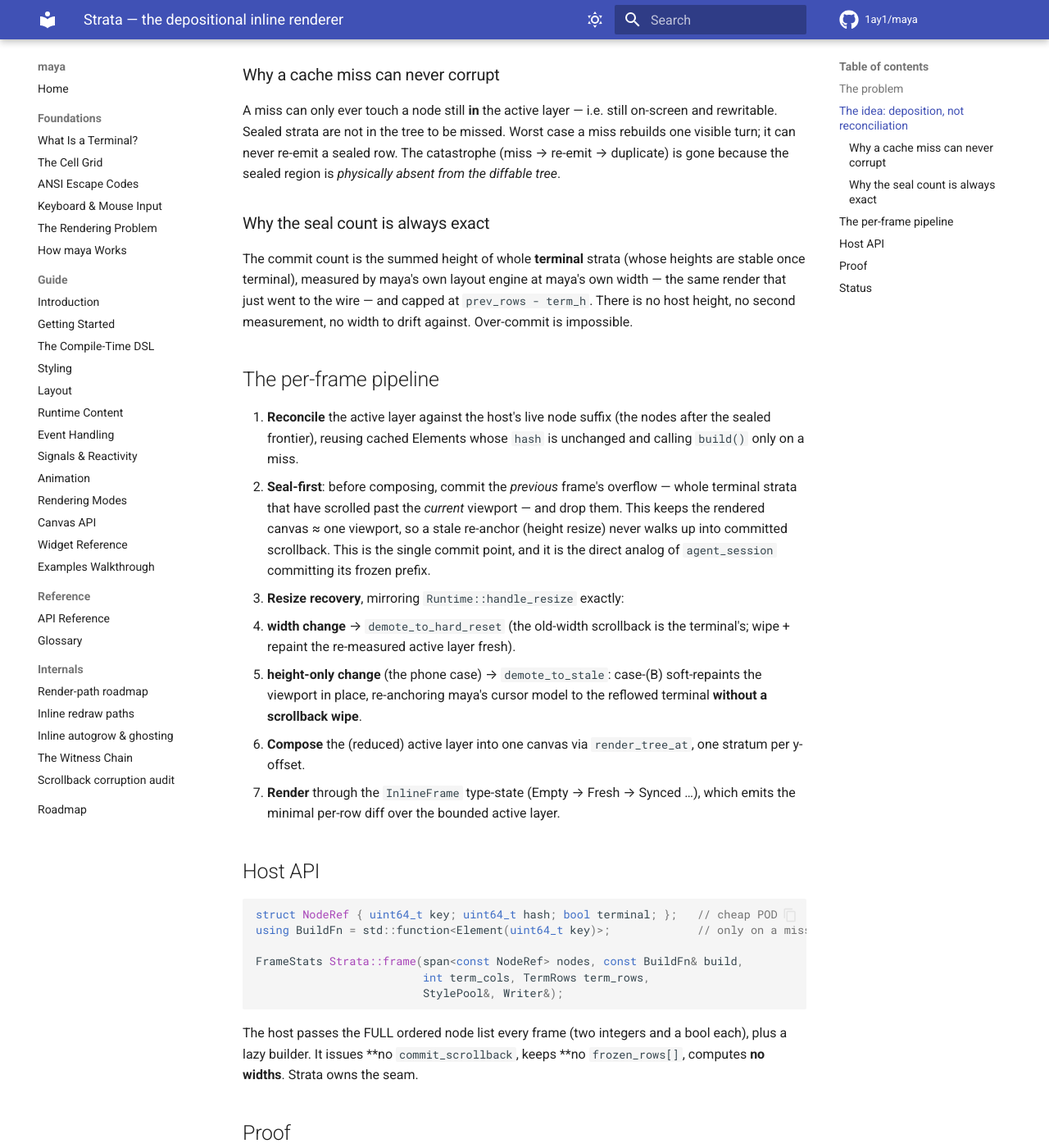
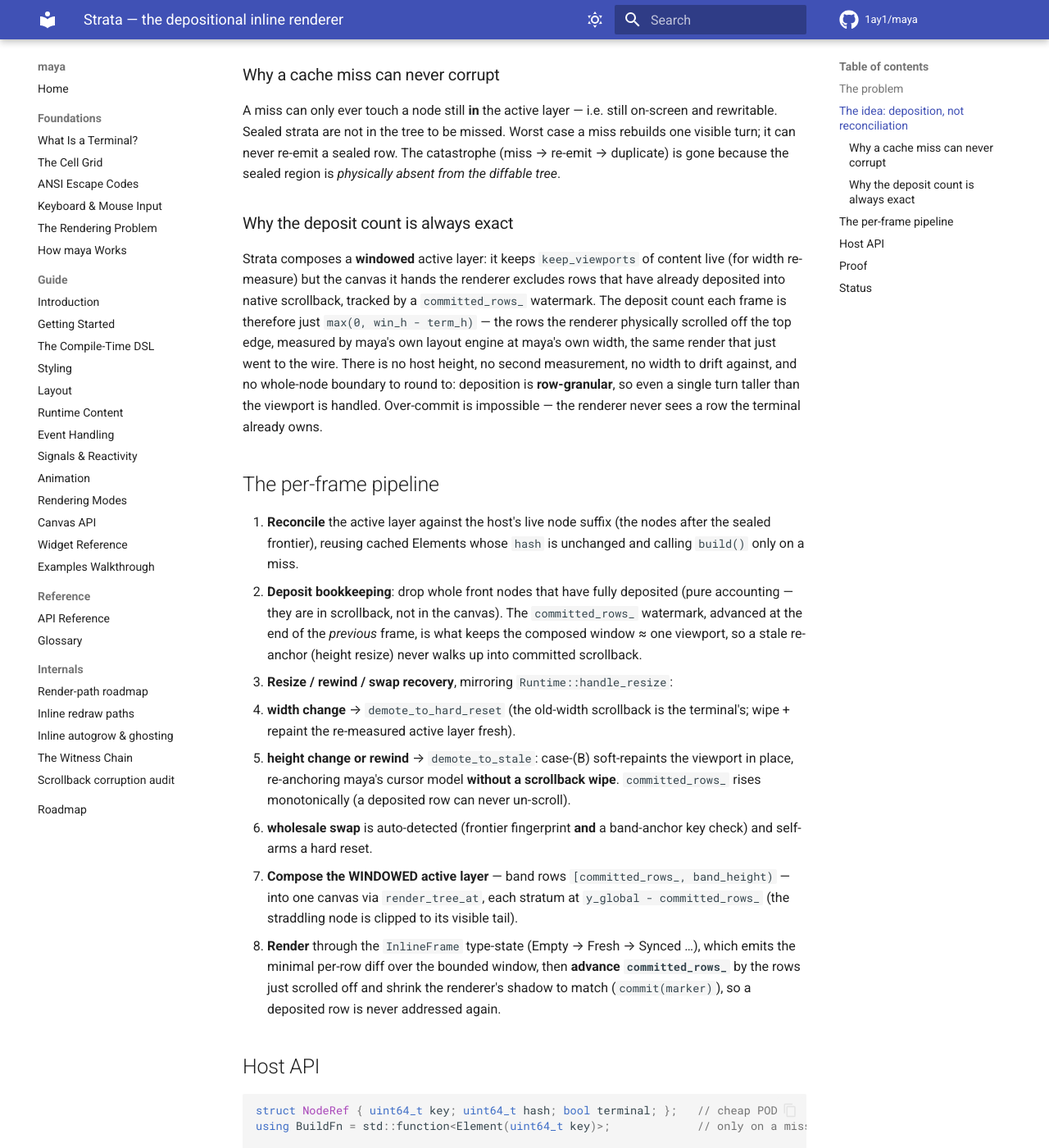
Before and after one commit to 1ay1/maya, an MkDocs documentation site: the page built from docs/internals/strata-renderer.md, in a window 1280 px wide and 1400 px high, scrolled down 1013 px. Shown: the whole window at 82% size. Built offline with MkDocs 1.6.1 and Material for MkDocs 9.7.7, drawn with Linux system fonts in a browser that asks for light colours; comment, search, counter and statistics services are not loaded; some of the changed text lies outside the part shown.

Commit message:
strata: windowed compose with row-granular deposition watermark (deposition invariant holds under adversarial fuzz)

````diff
--- a/docs/internals/strata-renderer.md
+++ b/docs/internals/strata-renderer.md
@@ -49,35 +49,48 @@ missed. Worst case a miss rebuilds one visible turn; it can never re-emit a
 sealed row. The catastrophe (miss → re-emit → duplicate) is gone because
 the sealed region is *physically absent from the diffable tree*.
 
-### Why the seal count is always exact
+### Why the deposit count is always exact
 
-The commit count is the summed height of whole **terminal** strata (whose
-heights are stable once terminal), measured by maya's own layout engine at
-maya's own width — the same render that just went to the wire — and capped
-at `prev_rows - term_h`. There is no host height, no second measurement, no
-width to drift against. Over-commit is impossible.
+Strata composes a **windowed** active layer: it keeps `keep_viewports` of
+content live (for width re-measure) but the canvas it hands the renderer
+excludes rows that have already deposited into native scrollback, tracked by a
+`committed_rows_` watermark. The deposit count each frame is therefore just
+`max(0, win_h - term_h)` — the rows the renderer physically scrolled off the
+top edge, measured by maya's own layout engine at maya's own width, the same
+render that just went to the wire. There is no host height, no second
+measurement, no width to drift against, and no whole-node boundary to round
+to: deposition is **row-granular**, so even a single turn taller than the
+viewport is handled. Over-commit is impossible — the renderer never sees a
+row the terminal already owns.
 
 ## The per-frame pipeline
 
 1. **Reconcile** the active layer against the host's live node suffix
    (the nodes after the sealed frontier), reusing cached Elements whose
    `hash` is unchanged and calling `build()` only on a miss.
-2. **Seal-first**: before composing, commit the *previous* frame's overflow
-   — whole terminal strata that have scrolled past the *current* viewport —
-   and drop them. This keeps the rendered canvas ≈ one viewport, so a stale
-   re-anchor (height resize) never walks up into committed scrollback. This
-   is the single commit point, and it is the direct analog of
-   `agent_session` committing its frozen prefix.
-3. **Resize recovery**, mirroring `Runtime::handle_resize` exactly:
+2. **Deposit bookkeeping**: drop whole front nodes that have fully deposited
+   (pure accounting — they are in scrollback, not in the canvas). The
+   `committed_rows_` watermark, advanced at the end of the *previous* frame,
+   is what keeps the composed window ≈ one viewport, so a stale re-anchor
+   (height resize) never walks up into committed scrollback.
+3. **Resize / rewind / swap recovery**, mirroring `Runtime::handle_resize`:
    - **width change** → `demote_to_hard_reset` (the old-width scrollback is
      the terminal's; wipe + repaint the re-measured active layer fresh).
-   - **height-only change** (the phone case) → `demote_to_stale`: case-(B)
-     soft-repaints the viewport in place, re-anchoring maya's cursor model
-     to the reflowed terminal **without a scrollback wipe**.
-4. **Compose** the (reduced) active layer into one canvas via
-   `render_tree_at`, one stratum per y-offset.
+   - **height change or rewind** → `demote_to_stale`: case-(B) soft-repaints
+     the viewport in place, re-anchoring maya's cursor model **without a
+     scrollback wipe**. `committed_rows_` rises monotonically (a deposited
+     row can never un-scroll).
+   - **wholesale swap** is auto-detected (frontier fingerprint **and** a
+     band-anchor key check) and self-arms a hard reset.
+4. **Compose the WINDOWED active layer** — band rows `[committed_rows_,
+   band_height)` — into one canvas via `render_tree_at`, each stratum at
+   `y_global - committed_rows_` (the straddling node is clipped to its
+   visible tail).
 5. **Render** through the `InlineFrame` type-state (Empty → Fresh → Synced
-   …), which emits the minimal per-row diff over the bounded active layer.
+   …), which emits the minimal per-row diff over the bounded window, then
+   **advance `committed_rows_`** by the rows just scrolled off and shrink the
+   renderer's shadow to match (`commit(marker)`), so a deposited row is never
+   addressed again.
 
 ## Host API
 
@@ -96,20 +109,31 @@ bool each), plus a lazy builder. It issues **no `commit_scrollback`, keeps
 
 ## Proof
 
-A throwaway VT harness (continuous-buffer terminal model fed the *real*
-bytes Strata emits) asserts the depositional invariant:
+An adversarial, reproducible VT-model fuzz oracle (`tests/test_strata.cpp`,
+registered with `ctest`) is the second independent party Strata's design
+removed from the renderer — re-introduced in the test only. A faithful
+terminal model (`vt::Term`) with a real scrollback/screen split consumes the
+**real bytes** Strata emits and, after every frame, asserts the depositional
+invariant directly: every unique content marker appears **exactly once**
+across (scrollback ∪ screen).
 
-- **Streaming append + height-resize fuzz** (400 turns, soft-keyboard
-  toggling): every emitted row appears **exactly once** across
-  (scrollback ∪ screen) — **0 duplication, 0 loss**.
-- **Width-change fuzz**: 0 duplication (HardReset scrollback-wipe on a width
-  change is correct).
-- **100k-node cold start**: 18 `build()` calls, 0 on resize, active layer
-  ≈ one viewport — **O(viewport), independent of transcript length**.
+A deterministic seeded fuzzer drives Strata through interleaved hostile
+operations — streaming append, turn sealing, new turns, wide/emoji content,
+height **growth and drastic shrink**, **a single turn taller than the
+viewport**, transcript rewinds, and wholesale thread swaps. The invariant
+holds across the full sweep (64 seeds × 8000 frames = ~512k frames, and the
+same at the widened op mix). On failure the harness prints the failing phase,
+the duplicated marker, both buffer locations, and the exact escape bytes of
+the last frames.
+
+```sh
+./build/test_strata 64 8000      # ALL PASS — deposition invariant held under fuzz
+```
 
 ## Status
 
-Phase 0 (the renderer + proof) is complete and lands beside the existing
-inline path without touching it. Phase 1 — porting `agent_session` and then
-agentty's conversation onto Strata, deleting the host-side frozen prefix and
-all `commit_scrollback` accounting — is the next step.
+The renderer + the windowed-compose deposition fix + the fuzz proof are
+complete and land beside the existing inline path without touching it. The
+next step — porting `agent_session` and then agentty's conversation onto
+Strata, deleting the host-side frozen prefix and all `commit_scrollback`
+accounting — is now unblocked.
````
Also changed, not shown: CMakeLists.txt (+23 -0 lines), docs/internals/strata-overflow.md (added, +105 -0 lines), 3 other files.
